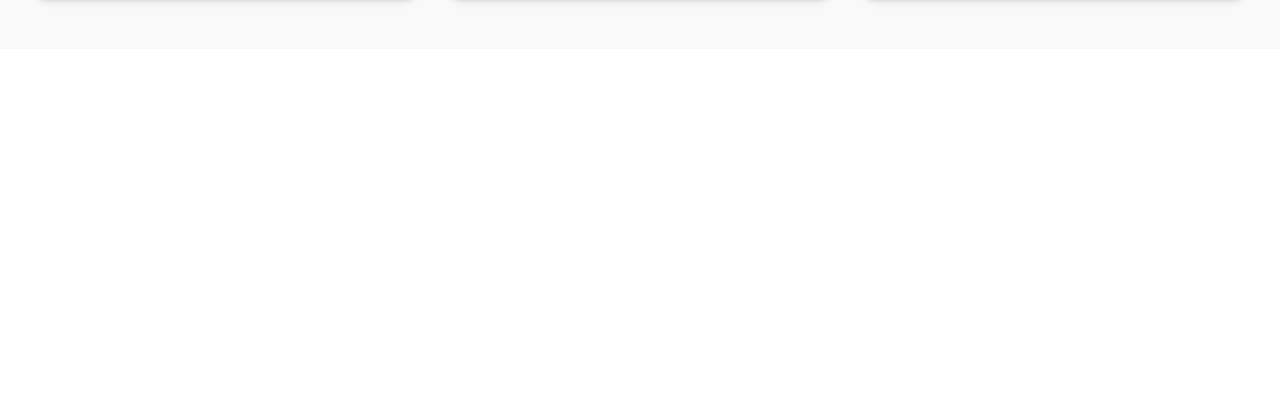
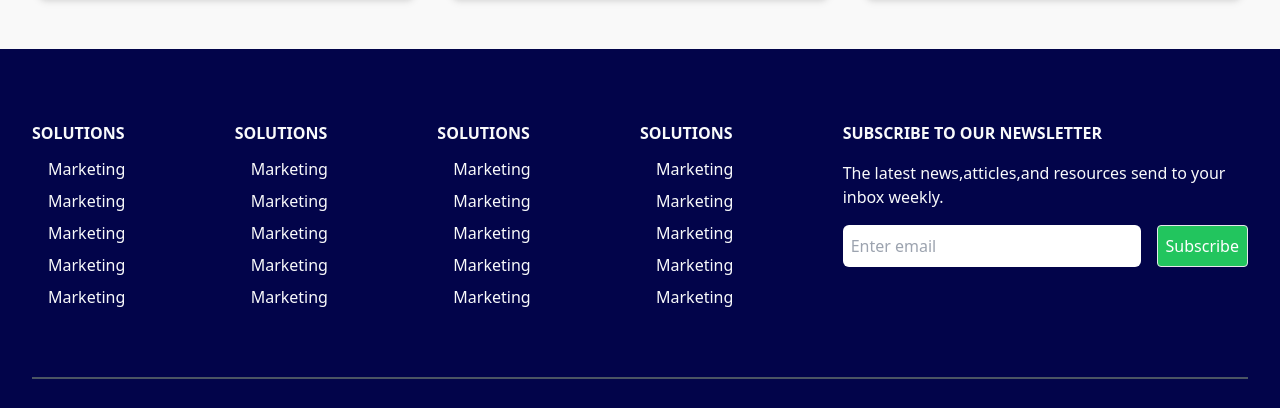
Before and after one commit to cnfrank/react-cms-tailwind, a React (Vite) app: page / in a window 1280 px wide. Shown: the part 683-1091 px from the top of the page. Before the commit the page ends 800 px from the top, so only its background shows below. Built offline with nearby package versions, Linux system fonts and the light colour scheme.

Commit message:
footer added

```diff
--- a/src/App.jsx
+++ b/src/App.jsx
@@ -3,17 +3,18 @@
  * @Email: cnfrank527@gmail.com
  * @Date: 2023-01-25 22:45:47
  * @LastEditors: Frank Zhou
- * @LastEditTime: 2023-01-30 18:14:46
+ * @LastEditTime: 2023-01-30 22:01:48
  * @Description: file content
  * @FilePath: /react-cms-tailwind/src/App.jsx
  */
 // import './App.css'
-import { Navbar, Blogs } from './components'
+import { Navbar, Blogs, Footer } from './components'
 function App() {
   return (
     <div>
       <Navbar />
       <Blogs />
+      <Footer/>
     </div>
   )
 }
--- /dev/null
+++ b/src/components/Footer.jsx
@@ -0,0 +1,79 @@
+/*
+ * @Author: Frank Zhou
+ * @Email: cnfrank527@gmail.com
+ * @Date: 2023-01-30 22:00:35
+ * @LastEditors: Frank Zhou
+ * @LastEditTime: 2023-01-31 00:08:48
+ * @Description: file content
+ * @FilePath: /react-cms-tailwind/src/components/Footer.jsx
+ */
+import React from 'react'
+
+const Footer = () => {
+  return (
+    <div className="w-full bg-[#02044A] text-gray-50 p-8">
+      <div className="max-w-[1240px] mx-auto grid grid-cols-2 md:grid-cols-6 border-b-2 border-gray-600 py-8">
+        <div className="pb-8">
+          <h6 className="font-bold uppercase py-2"> Solutions</h6>
+          <ol>
+            <li className="py-1">Marketing</li>
+            <li className="py-1">Marketing</li>
+            <li className="py-1">Marketing</li>
+            <li className="py-1">Marketing</li>
+            <li className="py-1">Marketing</li>
+          </ol>
+        </div>
+        <div className="pb-8">
+          <h6 className="font-bold uppercase py-2"> Solutions</h6>
+          <ol>
+            <li className="py-1">Marketing</li>
+            <li className="py-1">Marketing</li>
+            <li className="py-1">Marketing</li>
+            <li className="py-1">Marketing</li>
+            <li className="py-1">Marketing</li>
+          </ol>
+        </div>
+        <div className="pb-8">
+          <h6 className="font-bold uppercase py-2"> Solutions</h6>
+          <ol>
+            <li className="py-1">Marketing</li>
+            <li className="py-1">Marketing</li>
+            <li className="py-1">Marketing</li>
+            <li className="py-1">Marketing</li>
+            <li className="py-1">Marketing</li>
+          </ol>
+        </div>
+        <div className="pb-8">
+          <h6 className="font-bold uppercase py-2"> Solutions</h6>
+          <ol>
+            <li className="py-1">Marketing</li>
+            <li className="py-1">Marketing</li>
+            <li className="py-1">Marketing</li>
+            <li className="py-1">Marketing</li>
+            <li className="py-1">Marketing</li>
+          </ol>
+        </div>
+
+        <div className="col-span-2 pt-2 md:pt-2">
+          <p className="font-bold uppercase ">Subscribe to our newsletter</p>
+          <p className="py-4">
+            The latest news,atticles,and resources send to your inbox weekly.
+          </p>
+
+          <form className="flex flex-col sm:flex-row">
+            <input
+              type="email"
+              className="w-full p-2 mr-4 rounded-md mb-2"
+              placeholder="Enter email"
+            />
+            <button className="p-2  mb-2  bg-green-500">
+              Subscribe
+            </button>
+          </form>
+        </div>
+      </div>
+    </div>
+  )
+}
+
+export default Footer
--- a/src/components/Navbar.jsx
+++ b/src/components/Navbar.jsx
@@ -18,7 +18,7 @@ const Navbar = () => {
   }
 
   return (
-    <div className="w-screen h-[80px] z-10 bg-white  drop-shadow-lg relative">
+    <div className="w-full h-[80px] z-10 bg-white  drop-shadow-lg relative">
       <div className="flex justify-between items-center w-full h-full md:max-w-[1240px]">
         <div className="flex items-center">
           <img
--- a/src/components/index.js
+++ b/src/components/index.js
@@ -3,11 +3,12 @@
  * @Email: cnfrank527@gmail.com
  * @Date: 2023-01-26 00:14:48
  * @LastEditors: Frank Zhou
- * @LastEditTime: 2023-01-30 17:54:22
+ * @LastEditTime: 2023-01-30 22:01:17
  * @Description: file content
  * @FilePath: /react-cms-tailwind/src/components/index.js
  */
 import Navbar from './Navbar'
 import Blogs from './Blogs'
+import Footer from './Footer'
 
-export { Navbar,Blogs }
+export { Navbar, Blogs, Footer }
```
